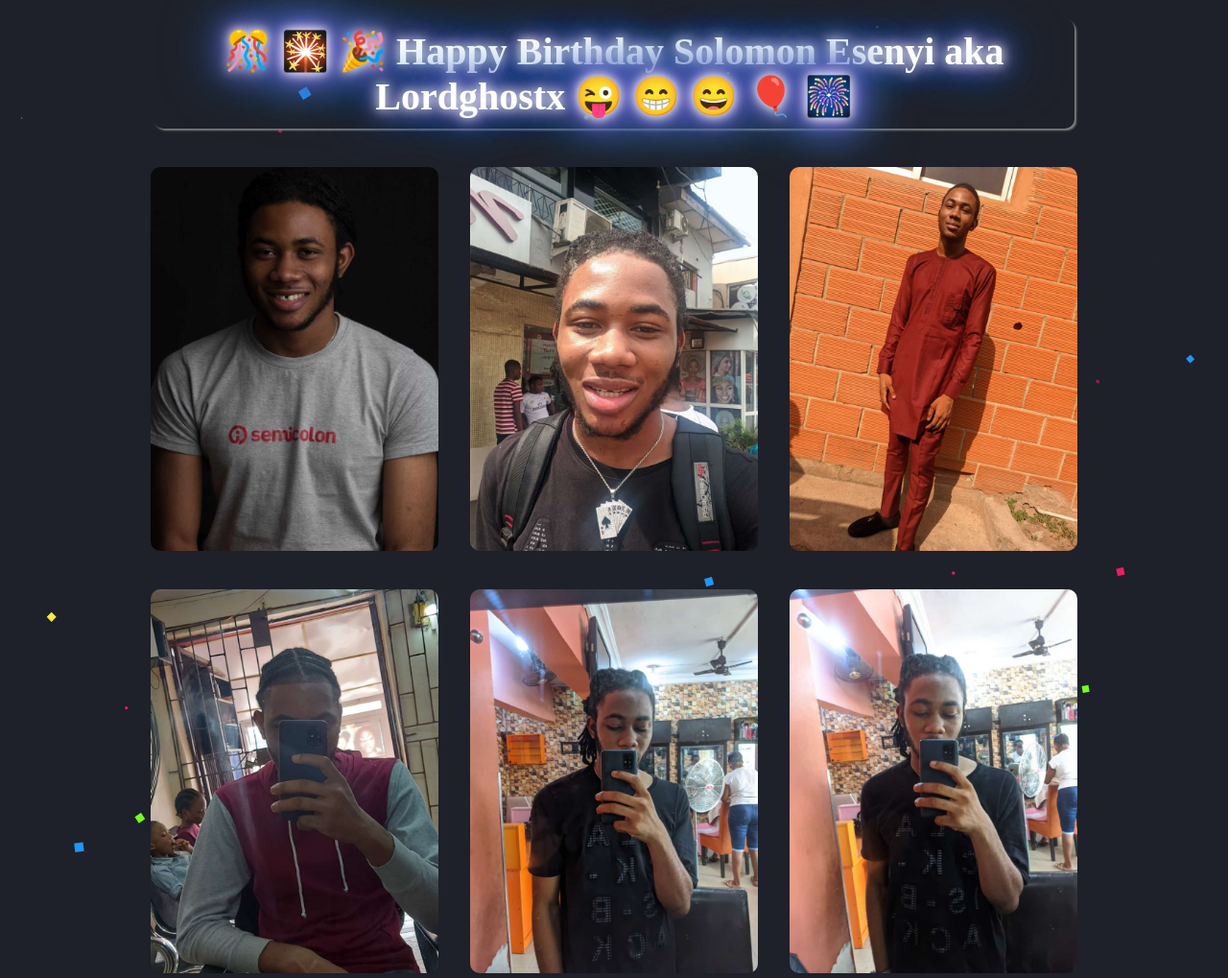
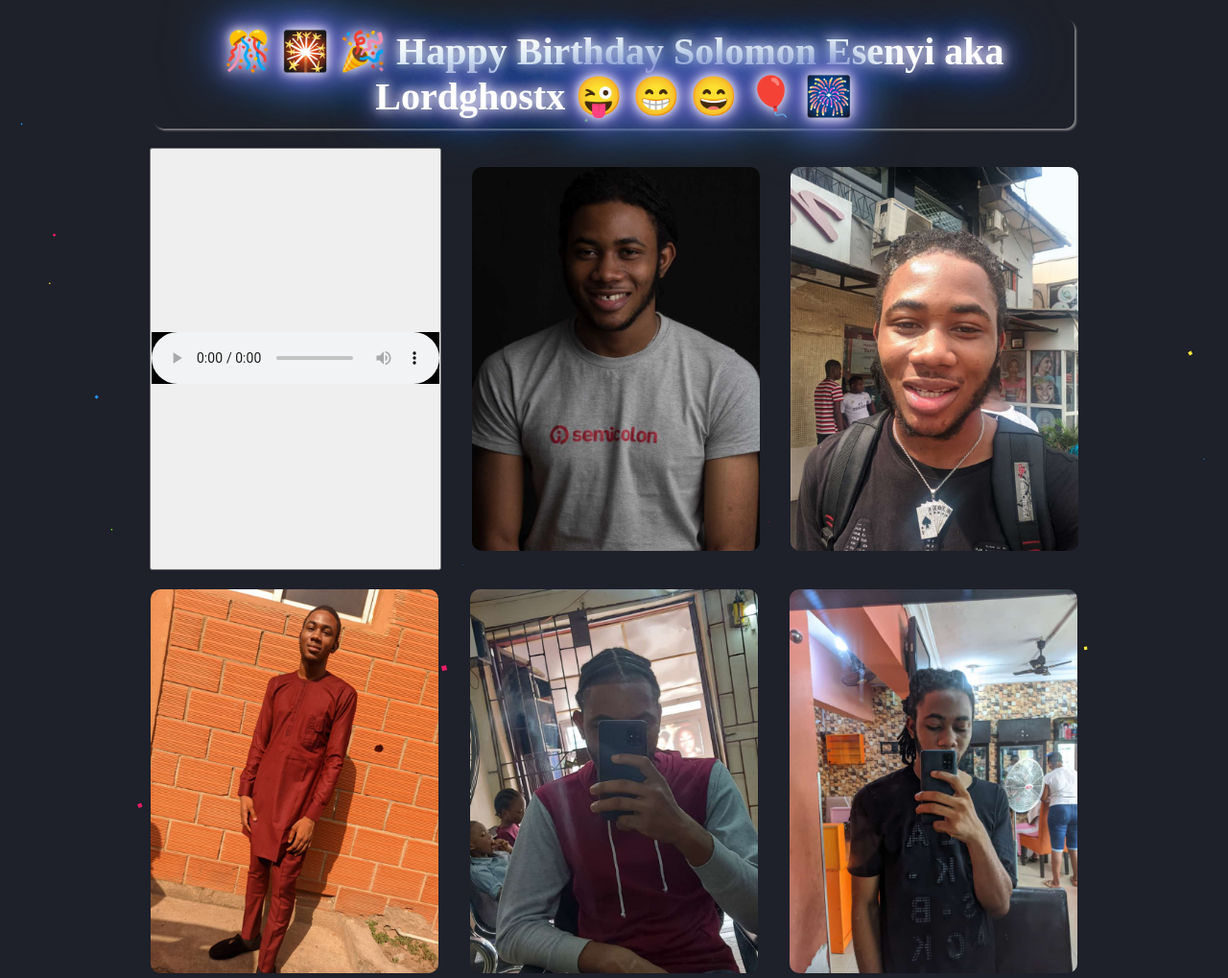
Before and after one commit to SammieKei40/HappyBirthdaySolomon, a plain HTML site: page index.html in a window 1280 px wide. Shown: the top 1019 px of the page at 96% size. Drawn offline with Linux system fonts and the light colour scheme.

Commit message:
Edited all files

```diff
--- a/index.html
+++ b/index.html
@@ -8,6 +8,7 @@
 </head>
 <body>
     <section></section>
+
     <div class="container">
         <header>
         <div class="glowing">
@@ -15,7 +16,12 @@
         </div>
         </header>
 
-
+        <button>
+        <audio controls autoplay >
+             <source src="http://res.cloudinary.com/tomiwadev/video/upload/v1613831178/song_p5dr1p.mp3" type="audio/mpeg">
+                <source src="http://res.cloudinary.com/tomiwadev/video/upload/v1613831178/song_p5dr1p.ogg" type="audio/ogg">
+        </audio>
+        </button>
         <div class="box">
             <div class="imgbx">
                 <img src="image/12.jpg" >
@@ -150,11 +156,8 @@
         </div>
 
 
-
-
-
     </div>
-
+        <main></main>
 
 
 
--- a/js.js
+++ b/js.js
@@ -9,7 +9,10 @@ const colors = [
 
 function createSquare(){
     const section = document.querySelector('section');
+    const main = document.querySelector('main');
     const square = document.createElement('span');
+    const line = document.createElement('main');
+
 
     var size = Math.random() * 50;
 
@@ -19,17 +22,29 @@ function createSquare(){
     square.style.top = Math.random() * innerHeight + 'px';
     square.style.left = Math.random() * innerWidth + 'px';
 
+
+    line.style.width = 2 + size +'px';
+    line.style.height = 10 + size + 'px';
+
+    line.style.top = Math.random() * innerHeight + 'px';
+    line.style.left = Math.random() * innerWidth + 'px';
+
+
+
     const bg = colors[Math.floor(Math.random() * colors.length)];
 
     square.style.background = bg;
+    line.style.background = bg;
 
     section.appendChild(square);
+    main.appendChild(line);
 
 
 
 
     setTimeout(() => {
         square.remove()
+        line.remove()
     },20000)
 }
 
--- a/style.css
+++ b/style.css
@@ -19,13 +19,18 @@ section{
     height: 100vh;
 }
 
-span{
+audio{
+    background-color: black;
+}
+
+span, main{
     position: absolute;
     pointer-events: none;
     background: #fff;
     animation: animate 20s linear infinite;
 
 }
+
 
 @keyframes animate{
     0%{
@@ -42,7 +47,7 @@ span{
     }
 
     100%{
-        transform: scale(0.9) translateY(2000px) rotate(360deg);
+        transform: scale(0.4) translateY(2000px) rotate(360deg);
         opacity: 1;
     }
 
@@ -65,7 +70,7 @@ span{
         }
 
         100%{
-            transform: scale(0.9) translateY(4000px) rotate(360deg);
+            transform: scale(0.4) translateY(4000px) rotate(360deg);
             opacity: 1;
         }
 
```
